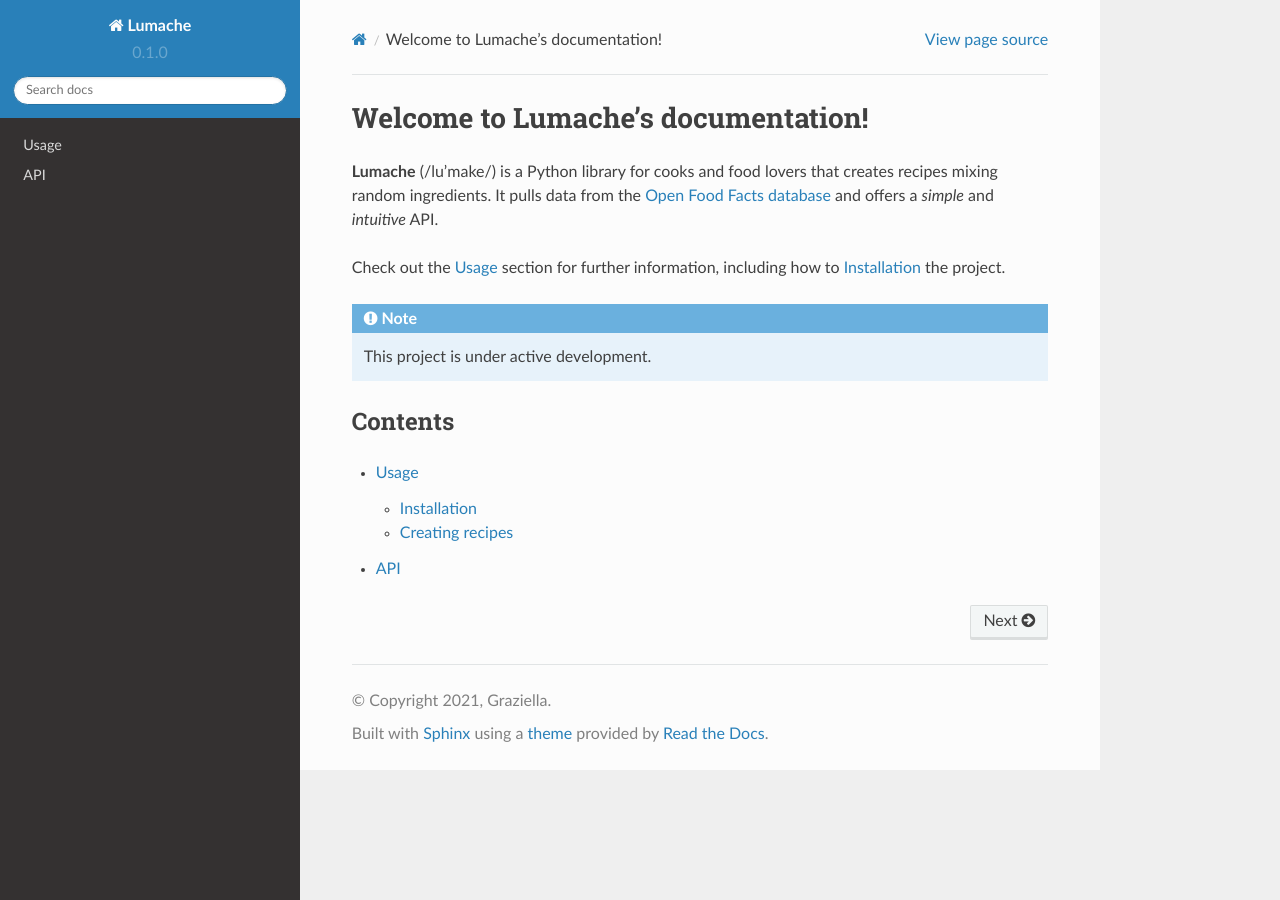
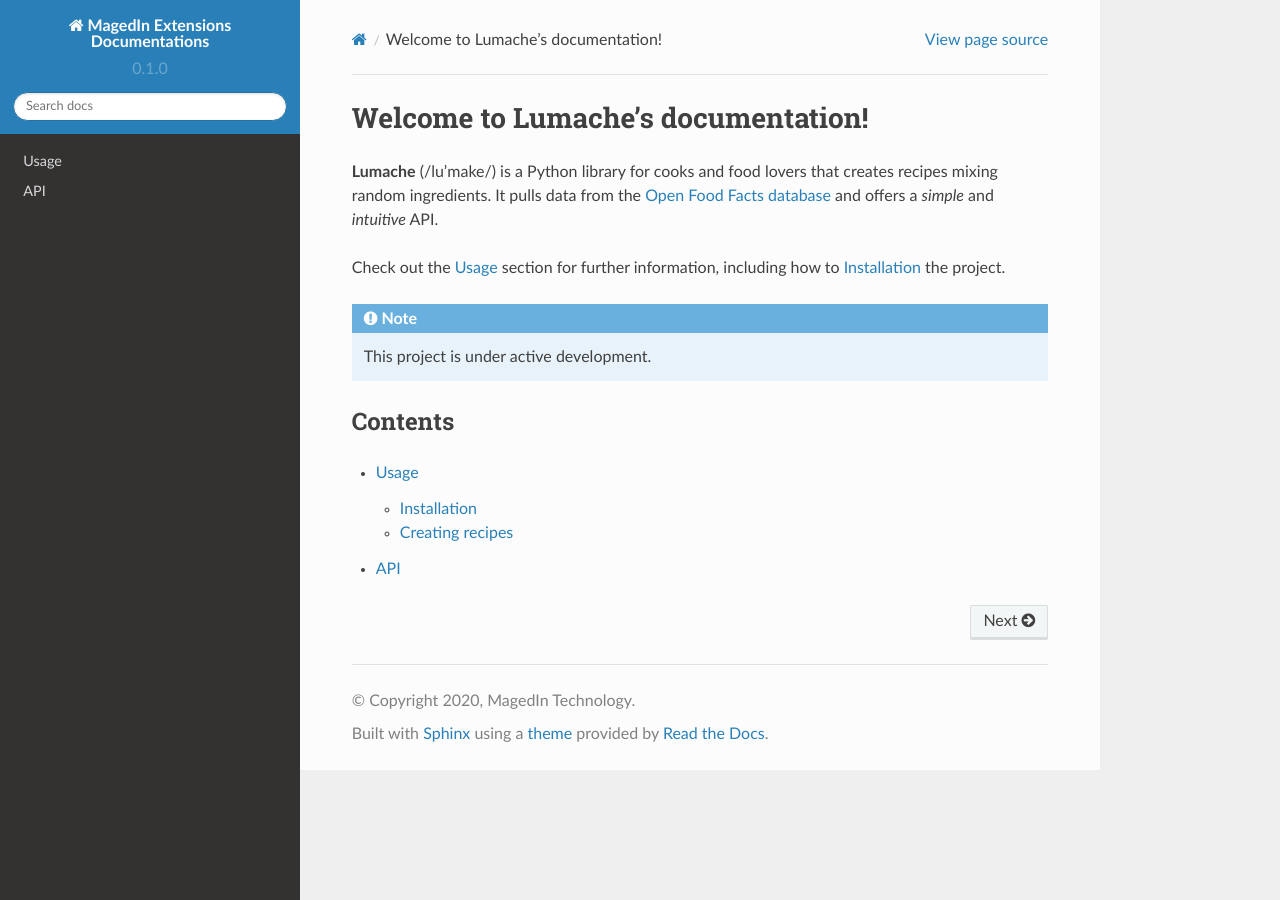
Before and after one commit to magedin/extension-docs, a Sphinx documentation site: the page built from docs/source/index.rst, in a window 1280 px wide. Built offline with Sphinx 7.4.7 and the Read the Docs theme 2.0.0, drawn with Linux system fonts in a browser that asks for light colours.

Commit message:
Update conf.py

```diff
--- a/docs/source/conf.py
+++ b/docs/source/conf.py
@@ -2,9 +2,9 @@
 
 # -- Project information
 
-project = 'Lumache'
-copyright = '2021, Graziella'
-author = 'Graziella'
+project = 'MagedIn Extensions Documentations'
+copyright = '2020, MagedIn Technology'
+author = 'MagedIn Technology'
 
 release = '0.1'
 version = '0.1.0'
```
